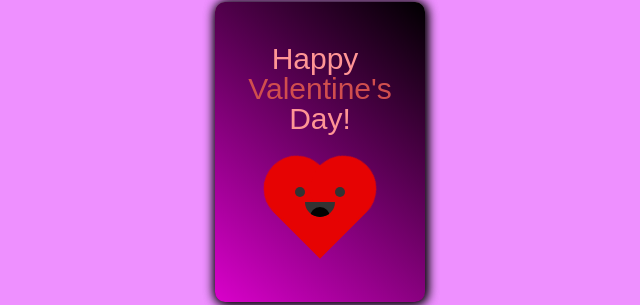
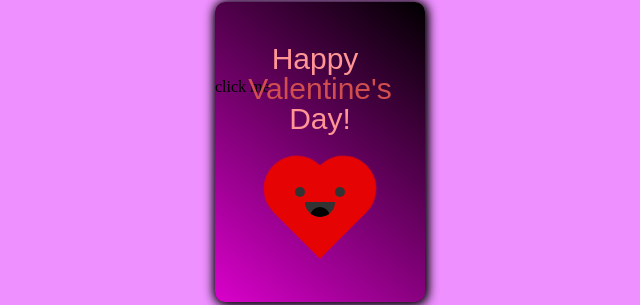
Before and after one commit to Koyandechirag/Valentine-s-Card, a plain HTML site: page index.html in a window 1280 px wide. Shown: the part 256-561 px from the top of the page, 320-960 px from the left. Drawn offline with Linux system fonts and the light colour scheme; a web font is replaced by a local one.

Commit message:
Update index.html

```diff
--- a/index.html
+++ b/index.html
@@ -17,6 +17,7 @@
                 <div class="heart"></div>
                 <div class="smile"></div>
                 <div class="eyes"></div>
+                <p>click me</p>
             </div>
         </div>
     </div>
```
